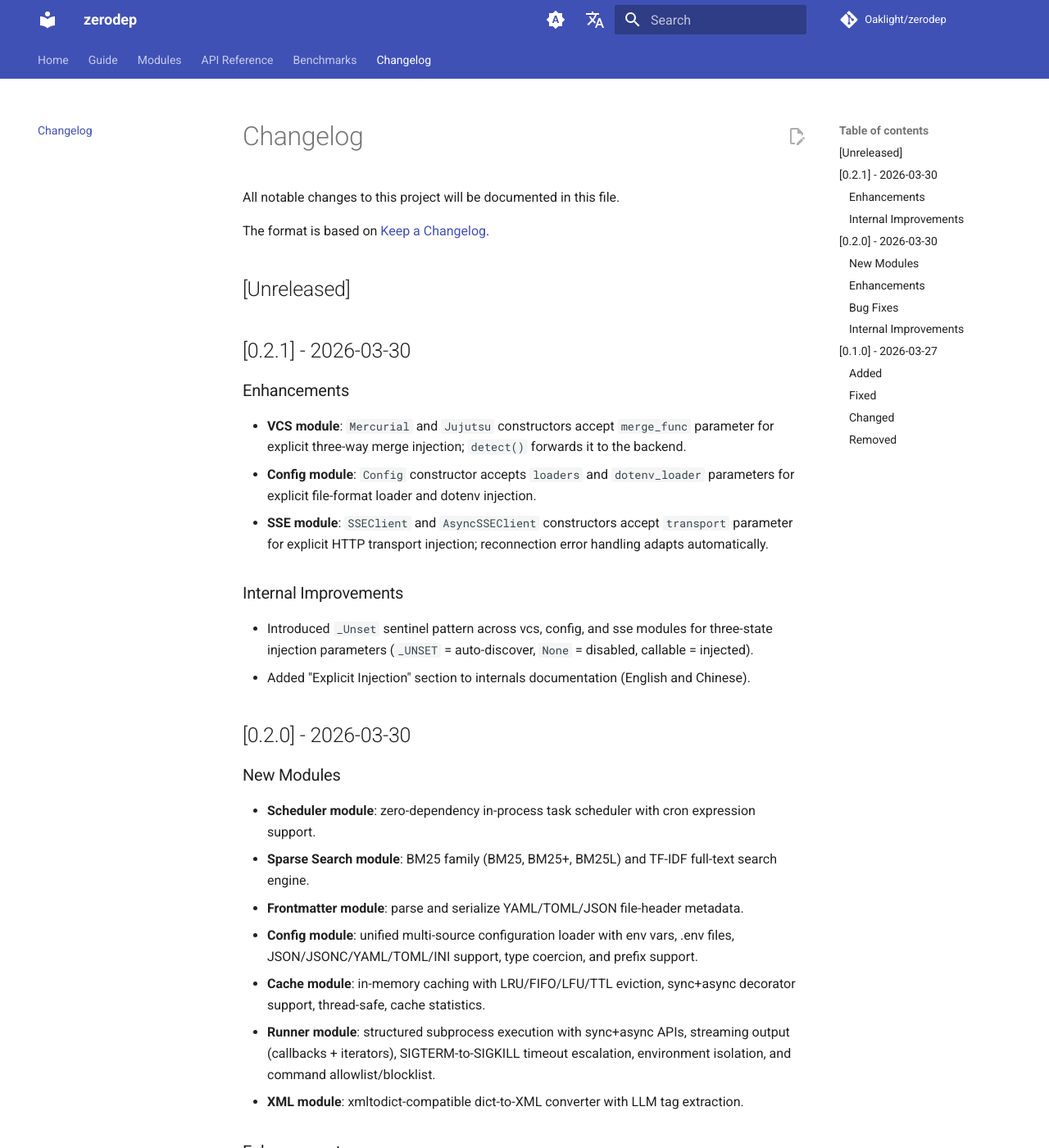
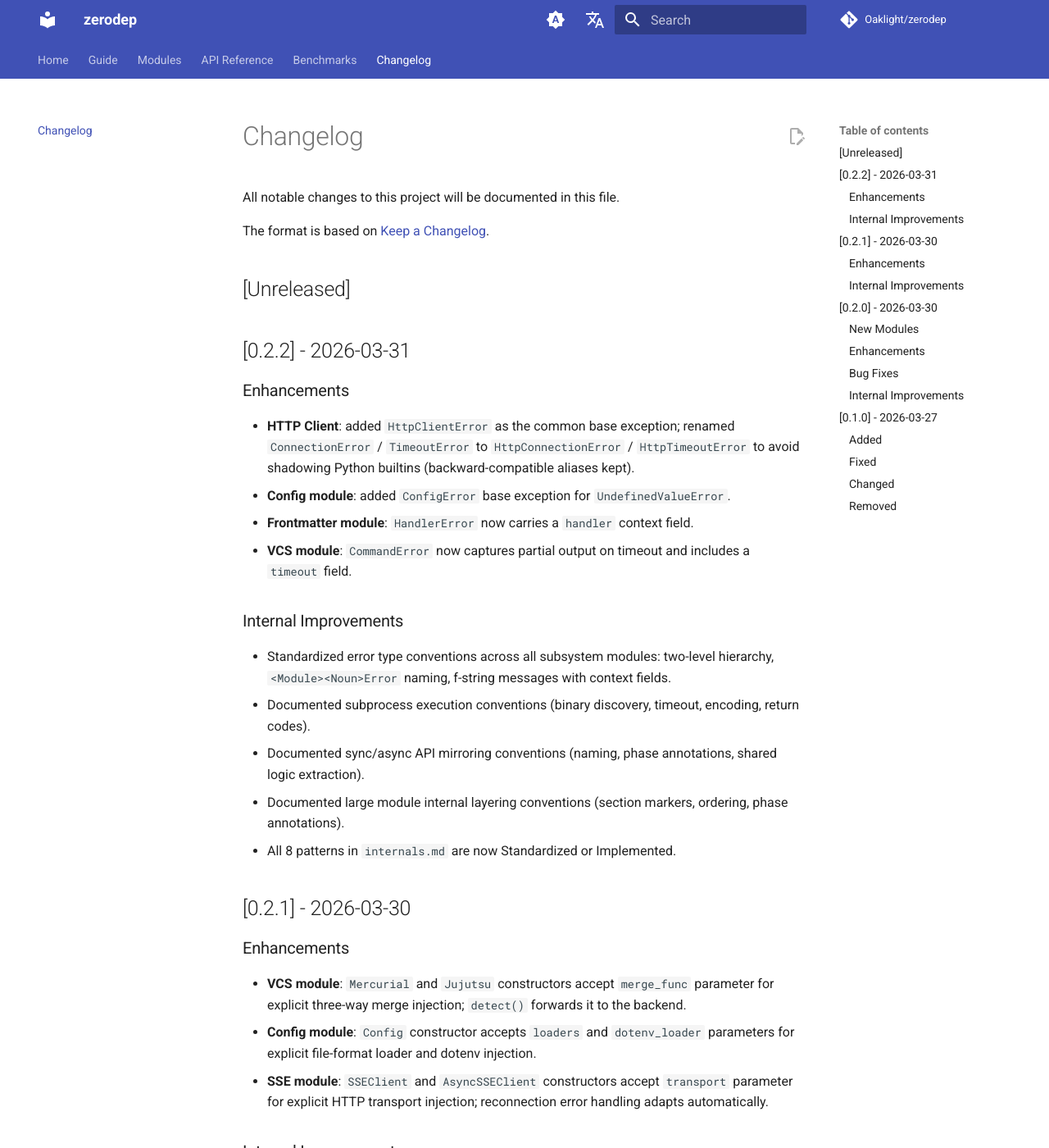
Before and after one commit to Oaklight/zerodep, an MkDocs documentation site: the page built from docs/changelog.md, in a window 1280 px wide and 1400 px high. Shown: the whole window at 82% size. Built offline with MkDocs 1.6.1 and Material for MkDocs 9.7.7, drawn with Linux system fonts in a browser that asks for light colours; comment, search, counter and statistics services are not loaded.

Commit message:
docs: add changelog entry for v0.2.2

```diff
--- a/docs/changelog.md
+++ b/docs/changelog.md
@@ -5,6 +5,23 @@ All notable changes to this project will be documented in this file.
 The format is based on [Keep a Changelog](https://keepachangelog.com/en/1.1.0/).
 
 ## [Unreleased]
+
+## [0.2.2] - 2026-03-31
+
+### Enhancements
+
+- **HTTP Client**: added `HttpClientError` as the common base exception; renamed `ConnectionError` / `TimeoutError` to `HttpConnectionError` / `HttpTimeoutError` to avoid shadowing Python builtins (backward-compatible aliases kept).
+- **Config module**: added `ConfigError` base exception for `UndefinedValueError`.
+- **Frontmatter module**: `HandlerError` now carries a `handler` context field.
+- **VCS module**: `CommandError` now captures partial output on timeout and includes a `timeout` field.
+
+### Internal Improvements
+
+- Standardized error type conventions across all subsystem modules: two-level hierarchy, `<Module><Noun>Error` naming, f-string messages with context fields.
+- Documented subprocess execution conventions (binary discovery, timeout, encoding, return codes).
+- Documented sync/async API mirroring conventions (naming, phase annotations, shared logic extraction).
+- Documented large module internal layering conventions (section markers, ordering, phase annotations).
+- All 8 patterns in `internals.md` are now Standardized or Implemented.
 
 ## [0.2.1] - 2026-03-30
 
```
